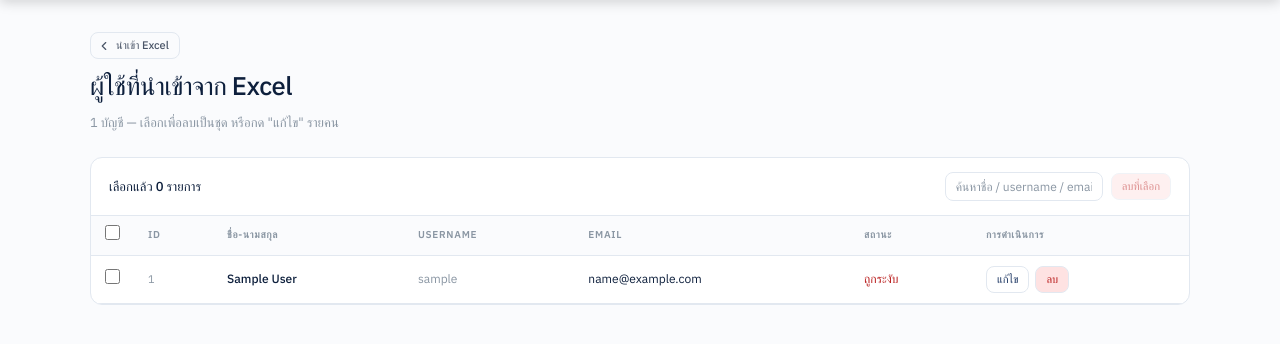
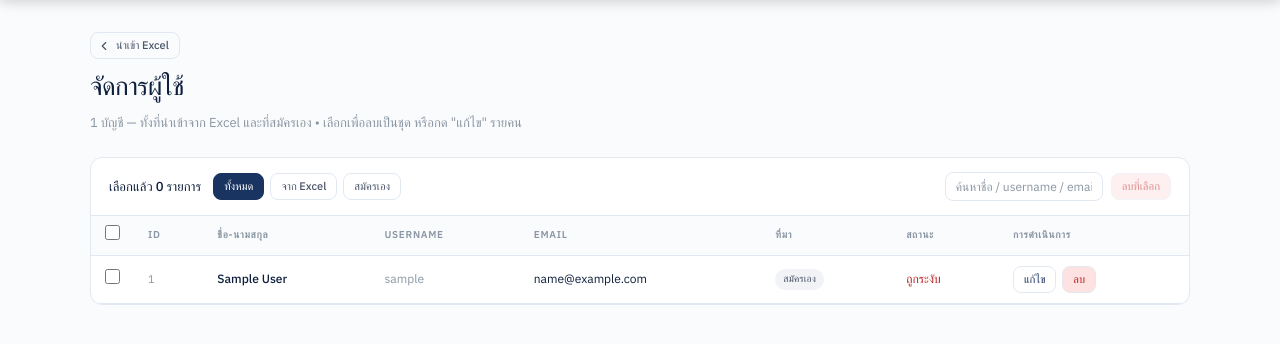
Before and after one commit to Teng-404/EW, a Python web app: template Templates/Admin/imported_users.html in a window 1280 px wide. Shown: the part 56-400 px from the top of the page. Run offline with Jinja, Linux system fonts and the light colour scheme; the template is opened without the code that fills it: most values are stand-ins (such as "Sample title", 1, 10 or a date in 2020); some web fonts are replaced.

Commit message:
update user

```diff
--- a/Routes/admin.py
+++ b/Routes/admin.py
@@ -448,9 +448,9 @@ def toggle_user_active(user_id: int):
 @admin_bp.route("/users/imported")
 @admin_required
 def imported_users():
-    """หน้าจัดการผู้ใช้ที่นำเข้าจาก Excel — แก้ไข/ลบเป็นชุด"""
+    """หน้าจัดการผู้ใช้ role=voter ทั้งหมด (นำเข้า Excel + สมัครเอง) — แก้ไข/ลบเป็นชุด"""
     from models.user import User
-    users = User.get_imported()
+    users = User.get_voters()
     return render_template("admin/imported_users.html", users=users)
 
 
--- a/Templates/Admin/imported_users.html
+++ b/Templates/Admin/imported_users.html
@@ -1,5 +1,5 @@
 {% extends "base.html" %}
-{% block title %}จัดการผู้ใช้ที่นำเข้า — Admin{% endblock %}
+{% block title %}จัดการผู้ใช้ (Voter) — Admin{% endblock %}
 
 {% block content %}
 <div class="d-flex align-center justify-between flex-wrap gap-2 mb-3">
@@ -8,8 +8,8 @@
       <svg style="width:14px;height:14px;fill:none;stroke:currentColor;stroke-width:2;stroke-linecap:round;stroke-linejoin:round" viewBox="0 0 24 24"><polyline points="15 18 9 12 15 6"/></svg>
       นำเข้า Excel
     </a>
-    <h1>ผู้ใช้ที่นำเข้าจาก Excel</h1>
-    <p style="font-size:13px; color:var(--text-3); margin-top:4px;">{{ users | length }} บัญชี — เลือกเพื่อลบเป็นชุด หรือกด "แก้ไข" รายคน</p>
+    <h1>จัดการผู้ใช้</h1>
+    <p style="font-size:13px; color:var(--text-3); margin-top:4px;">{{ users | length }} บัญชี — ทั้งที่นำเข้าจาก Excel และที่สมัครเอง • เลือกเพื่อลบเป็นชุด หรือกด "แก้ไข" รายคน</p>
   </div>
 </div>
 
@@ -21,13 +21,19 @@
 
 <div class="card">
   <div class="card-header" style="gap:12px; flex-wrap:wrap;">
-    <span style="font-size:13px; font-weight:500;">
-      เลือกแล้ว <span id="selCount">0</span> รายการ
-    </span>
+    <div style="display:flex; gap:6px; align-items:center; flex-wrap:wrap;">
+      <span style="font-size:13px; font-weight:500; margin-right:6px;">
+        เลือกแล้ว <span id="selCount">0</span> รายการ
+      </span>
+      {# ตัวกรองที่มา #}
+      <button type="button" class="btn btn-sm btn-primary filter-btn" data-src="all"   onclick="setFilter('all', this)">ทั้งหมด</button>
+      <button type="button" class="btn btn-sm btn-ghost filter-btn"   data-src="excel" onclick="setFilter('excel', this)">จาก Excel</button>
+      <button type="button" class="btn btn-sm btn-ghost filter-btn"   data-src="self"  onclick="setFilter('self', this)">สมัครเอง</button>
+    </div>
     <div style="display:flex; gap:8px; align-items:center;">
       <input type="text" id="searchInput" class="form-control"
              style="max-width:200px; font-size:12px; padding:6px 10px;"
-             placeholder="ค้นหาชื่อ / username / email…" oninput="filterTable()" />
+             placeholder="ค้นหาชื่อ / username / email…" oninput="applyView()" />
       <button type="submit" form="bulkForm" class="btn btn-danger btn-sm" id="bulkDeleteBtn" disabled>
         ลบที่เลือก
       </button>
@@ -44,13 +50,14 @@
           <th>ชื่อ-นามสกุล</th>
           <th>Username</th>
           <th>Email</th>
+          <th>ที่มา</th>
           <th>สถานะ</th>
           <th>การดำเนินการ</th>
         </tr>
       </thead>
       <tbody>
         {% for u in users %}
-        <tr id="row-{{ u.id }}">
+        <tr id="row-{{ u.id }}" data-src="{{ 'excel' if u.source == 'excel' else 'self' }}">
           <td>
             <input type="checkbox" name="ids" value="{{ u.id }}" form="bulkForm"
                    class="rowCheck" onchange="updateSel()"
@@ -60,6 +67,13 @@
           <td style="font-weight:500;">{{ u.full_name }}</td>
           <td style="color:var(--text-3); font-size:12px;">{{ u.username }}</td>
           <td style="font-size:12px;">{{ u.email }}</td>
+          <td>
+            {% if u.source == 'excel' %}
+              <span class="badge badge-admin" style="font-size:10px; padding:2px 8px;">Excel</span>
+            {% else %}
+              <span class="badge badge-voter" style="font-size:10px; padding:2px 8px;">สมัครเอง</span>
+            {% endif %}
+          </td>
           <td>
             <span style="font-size:12px; font-weight:500; color:{% if u.is_active %}var(--green){% else %}var(--red){% endif %}">
               {{ 'ใช้งานได้' if u.is_active else 'ถูกระงับ' }}
@@ -80,7 +94,7 @@
 
         {# แถวแก้ไข (inline) #}
         <tr id="edit-{{ u.id }}" style="display:none; background:var(--sky-light);">
-          <td colspan="7" style="padding:14px 16px;">
+          <td colspan="8" style="padding:14px 16px;">
             <form method="POST" action="{{ url_for('admin.update_user_profile', user_id=u.id) }}">
               <input type="hidden" name="csrf_token" value="{{ csrf_token() }}" />
               <div style="display:grid; grid-template-columns:1fr 1fr; gap:10px; margin-bottom:10px;">
@@ -115,7 +129,7 @@
   {% else %}
   <div class="card-body empty-state">
     <div class="empty-icon">👥</div>
-    <p>ยังไม่มีผู้ใช้ที่นำเข้าจาก Excel</p>
+    <p>ยังไม่มีผู้ใช้ที่เป็น voter</p>
     <a href="{{ url_for('admin.import_members') }}" class="btn btn-primary mt-2">ไปนำเข้า Excel</a>
   </div>
   {% endif %}
@@ -124,18 +138,53 @@
 
 {% block scripts %}
 <script>
+let currentFilter = 'all';
+
+function rowMatches(row) {
+  const q = document.getElementById('searchInput').value.toLowerCase();
+  const okSearch = row.textContent.toLowerCase().includes(q);
+  const okSrc = (currentFilter === 'all') || (row.dataset.src === currentFilter);
+  return okSearch && okSrc;
+}
+
+function applyView() {
+  document.querySelectorAll('#usersTable tbody tr[id^="row-"]').forEach(row => {
+    const show = rowMatches(row);
+    row.style.display = show ? '' : 'none';
+    if (!show) {
+      const editRow = document.getElementById('edit-' + row.id.replace('row-', ''));
+      if (editRow) editRow.style.display = 'none';
+      const cb = row.querySelector('.rowCheck');
+      if (cb) cb.checked = false;  // ไม่ให้แถวที่ถูกซ่อนค้างถูกเลือก
+    }
+  });
+  updateSel();
+}
+
+function setFilter(src, btn) {
+  currentFilter = src;
+  document.querySelectorAll('.filter-btn').forEach(b => {
+    b.classList.remove('btn-primary'); b.classList.add('btn-ghost');
+  });
+  btn.classList.remove('btn-ghost'); btn.classList.add('btn-primary');
+  applyView();
+}
+
 function updateSel() {
-  const n = document.querySelectorAll('.rowCheck:checked').length;
-  document.getElementById('selCount').textContent = n;
-  document.getElementById('bulkDeleteBtn').disabled = n === 0;
-  const all = document.querySelectorAll('.rowCheck').length;
-  document.getElementById('selectAll').checked = (n > 0 && n === all);
+  const checked = document.querySelectorAll('.rowCheck:checked').length;
+  document.getElementById('selCount').textContent = checked;
+  document.getElementById('bulkDeleteBtn').disabled = checked === 0;
+  // selectAll สะท้อนเฉพาะแถวที่กำลังแสดง
+  const visible = [...document.querySelectorAll('#usersTable tbody tr[id^="row-"]')]
+    .filter(r => r.style.display !== 'none');
+  const visChecked = visible.filter(r => r.querySelector('.rowCheck').checked);
+  document.getElementById('selectAll').checked =
+    (visible.length > 0 && visChecked.length === visible.length);
 }
 
 function toggleAll(src) {
-  document.querySelectorAll('.rowCheck').forEach(cb => {
-    const row = cb.closest('tr');
-    if (row.style.display !== 'none') cb.checked = src.checked;
+  document.querySelectorAll('#usersTable tbody tr[id^="row-"]').forEach(row => {
+    if (row.style.display !== 'none') row.querySelector('.rowCheck').checked = src.checked;
   });
   updateSel();
 }
@@ -144,15 +193,5 @@ function toggleEdit(id) {
   const row = document.getElementById('edit-' + id);
   row.style.display = row.style.display === 'none' ? 'table-row' : 'none';
 }
-
-function filterTable() {
-  const q = document.getElementById('searchInput').value.toLowerCase();
-  document.querySelectorAll('#usersTable tbody tr[id^="row-"]').forEach(row => {
-    const show = row.textContent.toLowerCase().includes(q);
-    row.style.display = show ? '' : 'none';
-    const editRow = document.getElementById('edit-' + row.id.replace('row-', ''));
-    if (editRow && !show) editRow.style.display = 'none';
-  });
-}
 </script>
 {% endblock %}
```
Also changed, not shown: models/user.py (+12 -1 lines).
